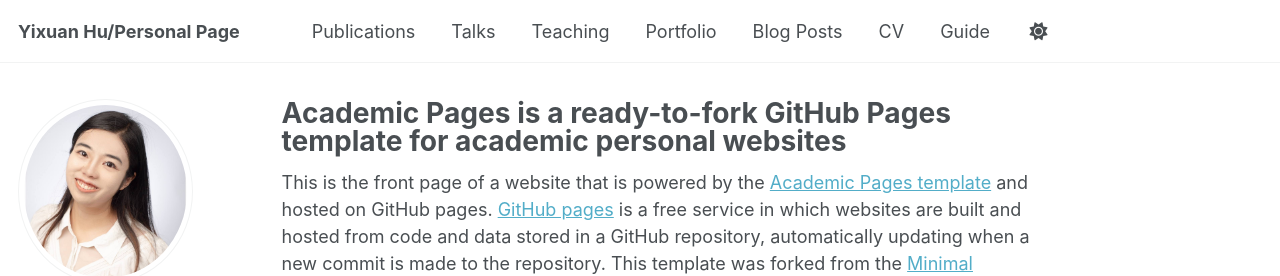
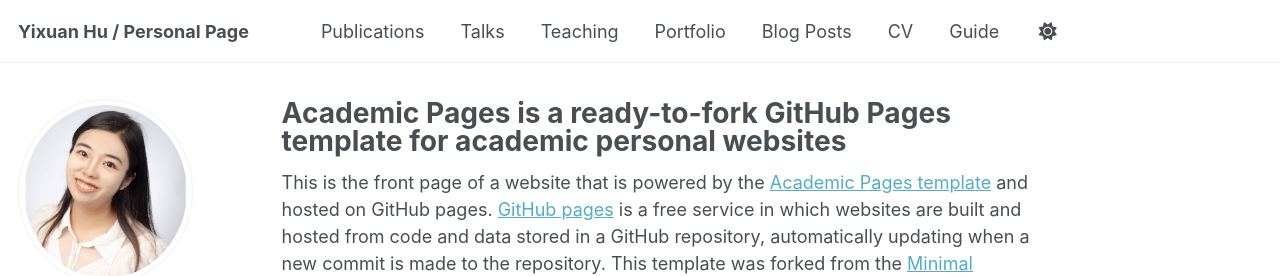
Before and after one commit to Yixuanhu1/yixuanhu1.github.io, a Jekyll site: the page built from _pages/about.md, in a window 1280 px wide. Shown: the top 276 px of the page. Built offline with Jekyll 4.4.1, drawn with Linux system fonts in a browser that asks for light colours; a script that is not in the unit is left out; part of the change alters nothing that is shown.

```diff
--- a/_config.yml
+++ b/_config.yml
@@ -10,11 +10,11 @@
 locale                   : "en-US"
 site_theme               : "default" # Currently available options are "default", "air"
 #title                    : "Your Name / Site Title"
-title                    : "Yixuan Hu/Personal Page"
+title                    : "Yixuan Hu / Personal Page"
 title_separator          : "-"
 #name                     : &name "Your Name"
 name                     : &name "Yixuan Hu"
-#description              : &description "Your Name's academic portfolio"   # Update this with a general description of your site, this is the default if not overridden by a page
+description              : &description "1"   # Update this with a general description of your site, this is the default if not overridden by a page
 #url                      : https://academicpages.github.io # The base hostname & protocol for your site e.g. "https://[your GitHub username].github.io",
                                                            # or if you already have some other page hosted on Github then use "https://[your GitHub username].github.io/[Your Repo Name]"
 baseurl                  : "" # the subpath of your site, e.g. "/blog"
```
